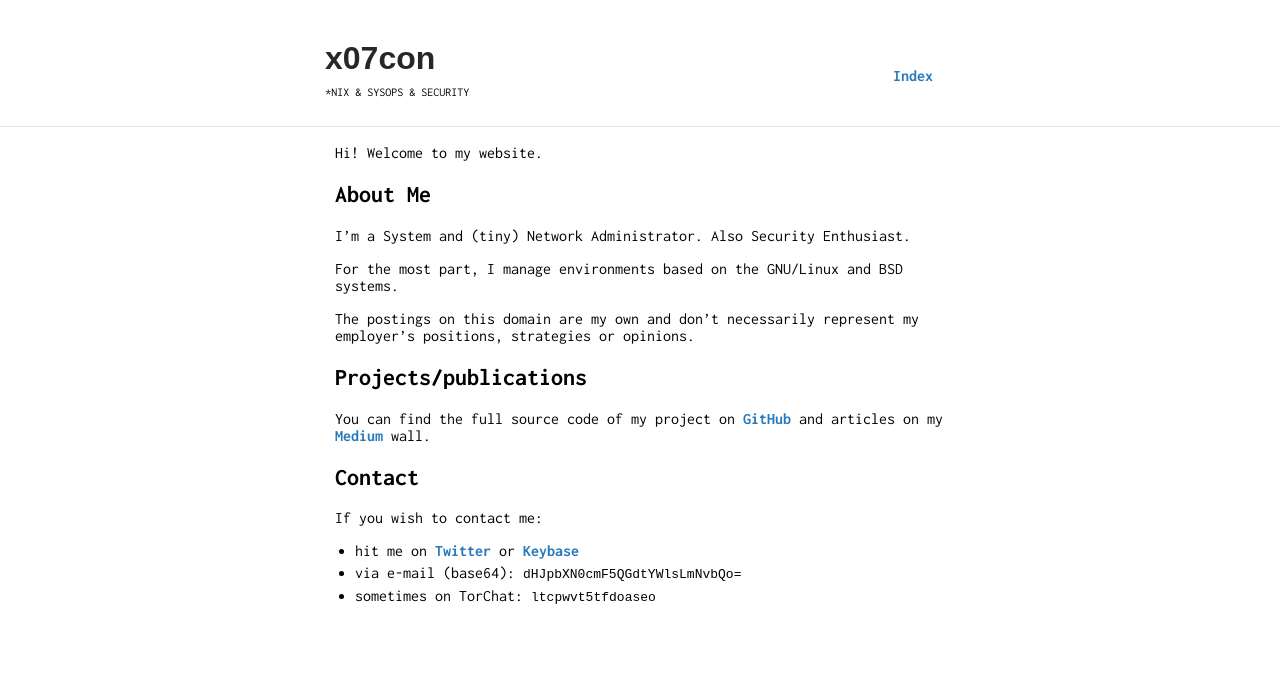
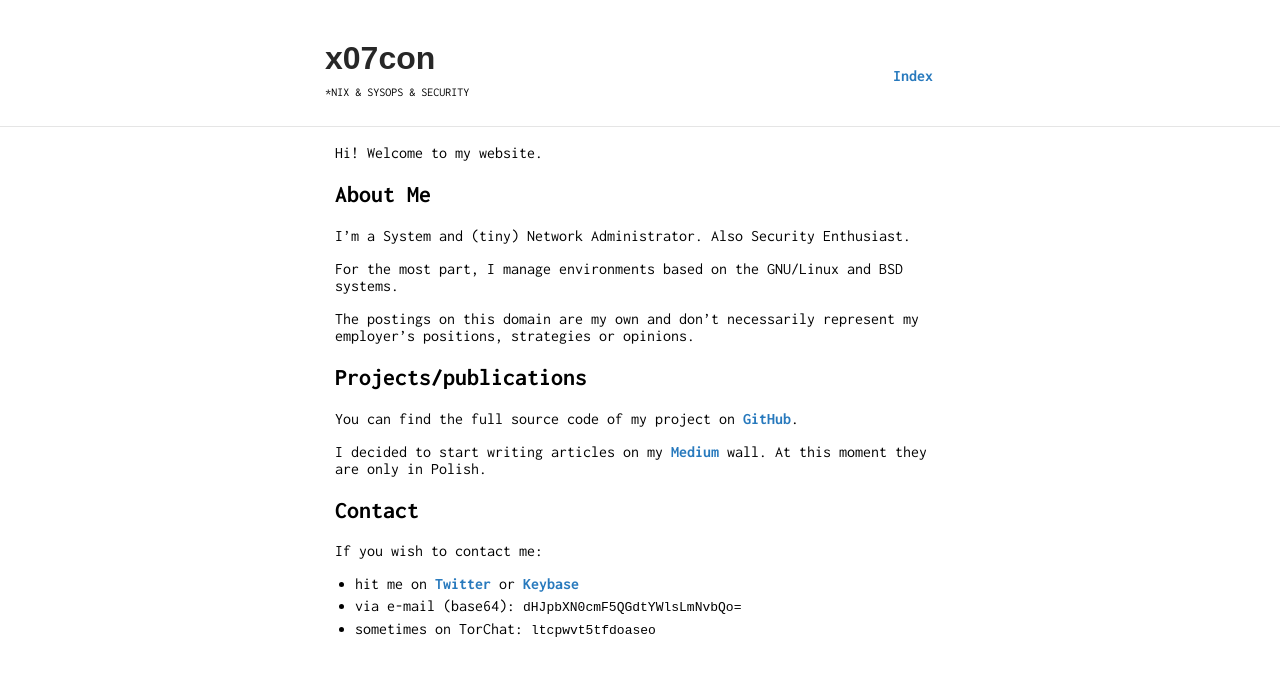
Before and after one commit to trimstray/trimstray.github.io, a Jekyll site: the page built from index.md, in a window 1280 px wide. Shown: the top 676 px of the page. Built offline with Jekyll 4.4.1, drawn with Linux system fonts in a browser that asks for light colours.

Commit message:
updated index.md - signed-off-by: trimstray <trimstray@gmail.com>

```diff
--- a/index.md
+++ b/index.md
@@ -14,7 +14,9 @@ The postings on this domain are my own and don't necessarily represent my employ
 
 ## Projects/publications
 
-You can find the full source code of my project on [GitHub](https://github.com/trimstray) and articles on my [Medium](https://medium.com/@trimstray) wall.
+You can find the full source code of my project on [GitHub](https://github.com/trimstray).
+
+I decided to start writing articles on my [Medium](https://medium.com/@trimstray) wall. At this moment they are only in Polish.
 
 ## Contact
 
```
